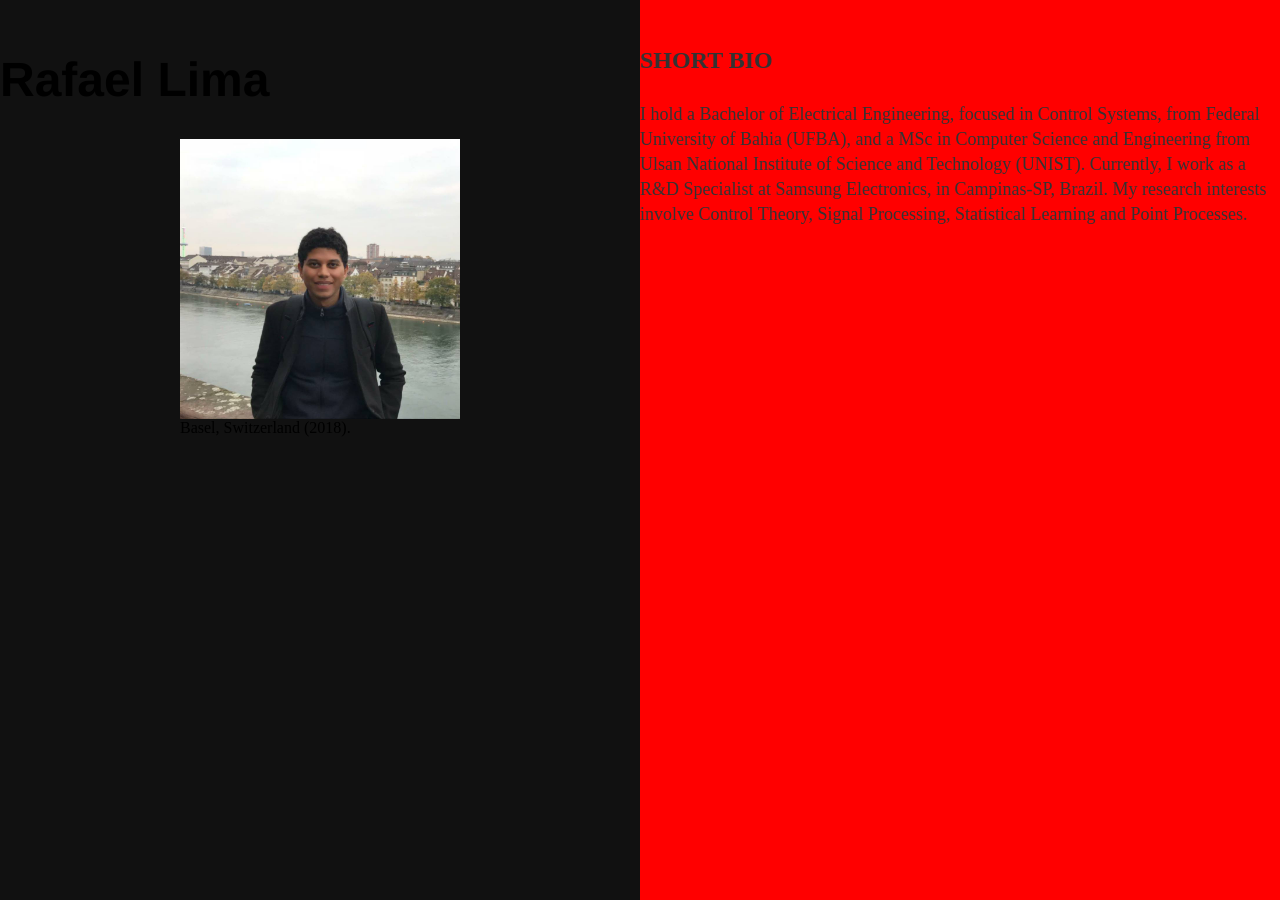
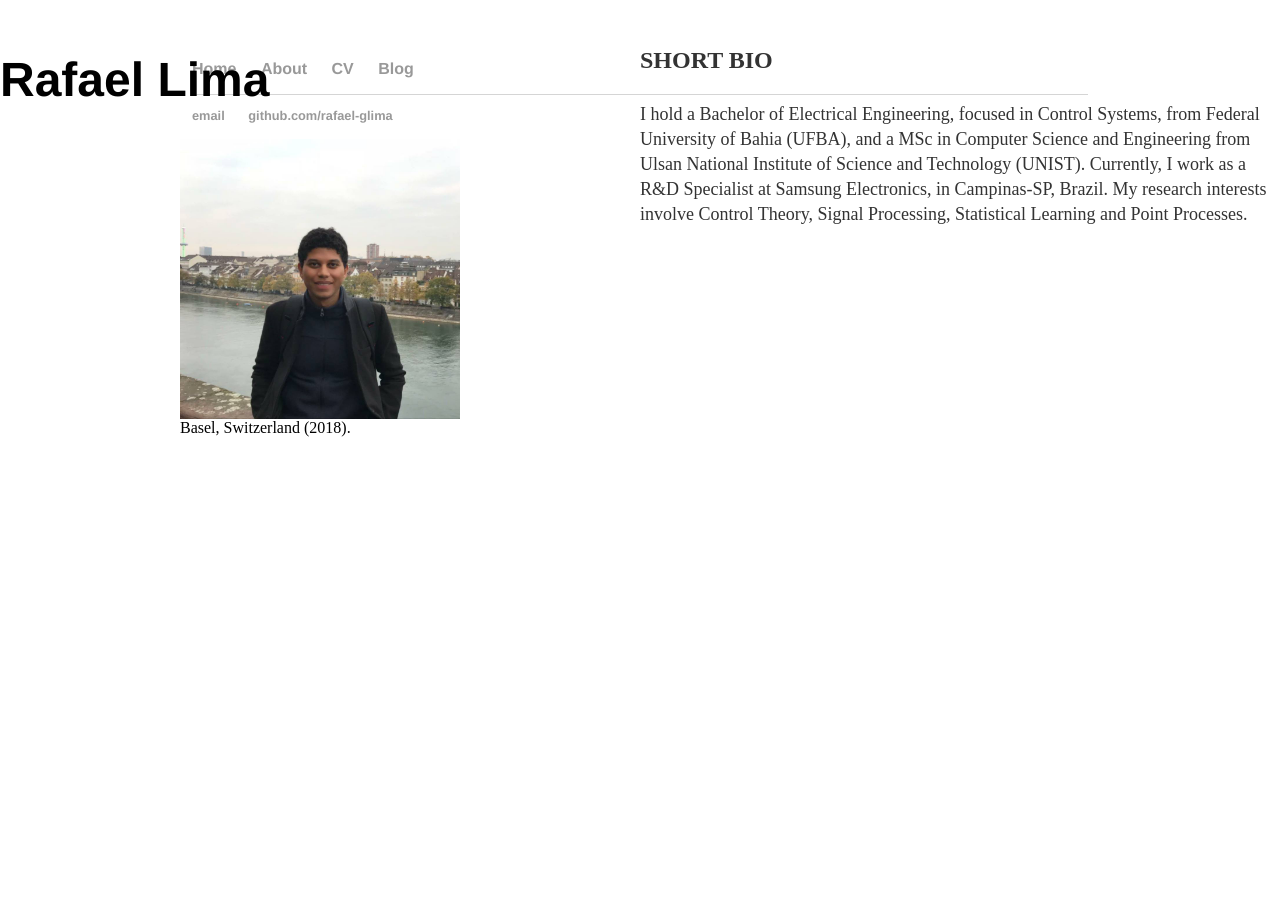
Before and after one commit to rafael-glima/rafael-glima.github.io, a Jekyll site: the page built from index.html, in a window 1280 px wide. Built offline with Jekyll 4.4.1, drawn with Linux system fonts in a browser that asks for light colours.

Commit message:
Changes in Main Page content

```diff
--- a/css/main.css
+++ b/css/main.css
@@ -63,13 +63,11 @@ ul.posts li {
 /* Control the left side */
 .left {
   left: 0;
-  background-color: #111;
 }
 
 /* Control the right side */
 .right {
   right: 0;
-  background-color: red;
 }
 
 /* If you want the content centered horizontally and vertically */
```
